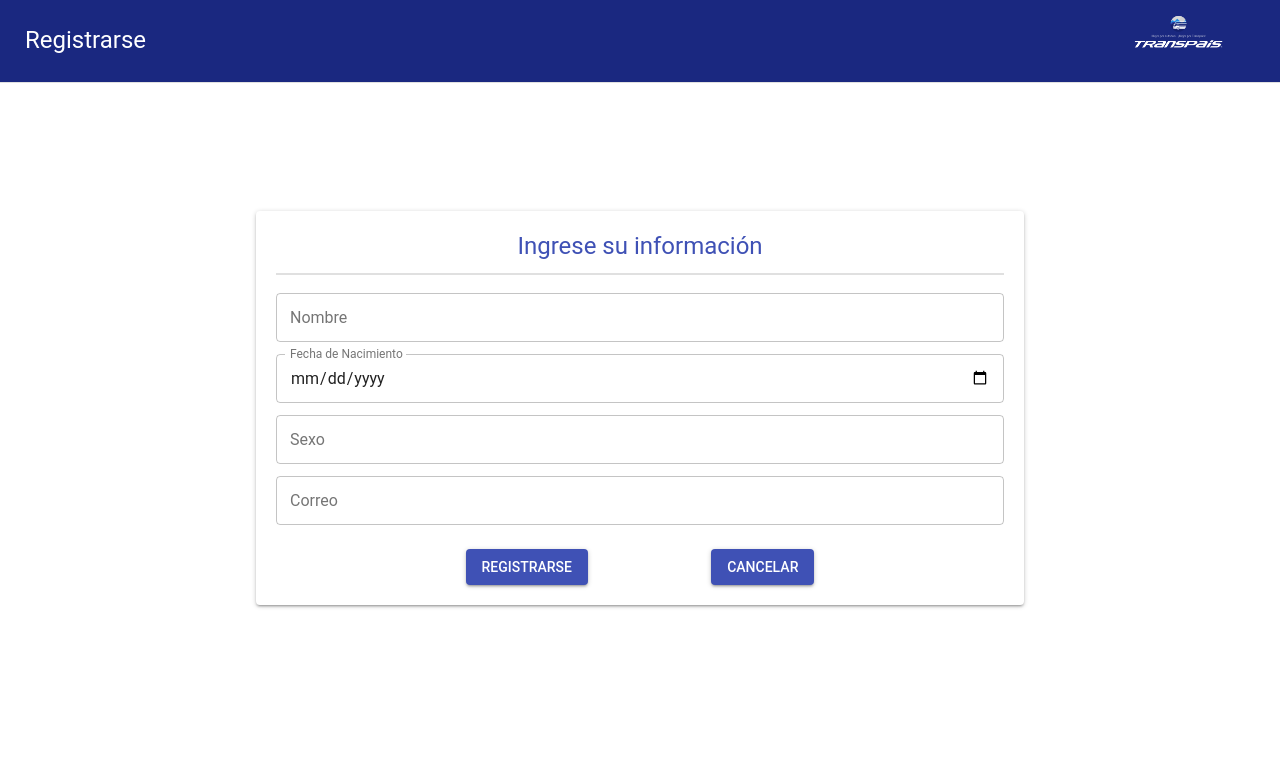
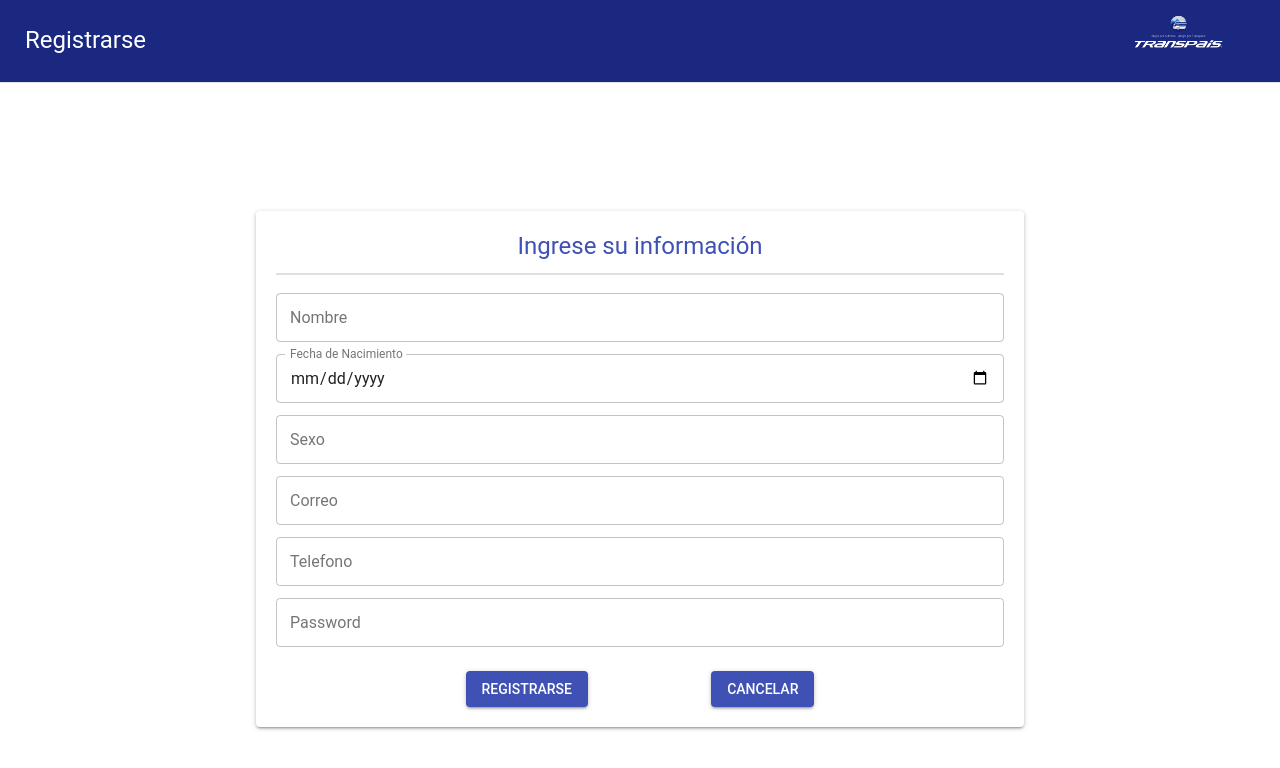
Before and after one commit to msordia/AMS, a React (Create React App) app in the folder web-app/: page /registrarUsuario in a window 1280 px wide. Shown: the top 768 px of the page. Built offline with nearby package versions, Linux system fonts and the light colour scheme.

Commit message:
Added User Registration

```diff
--- a/web-app/src/Pages/Usuario/RegistrarUsuario.js
+++ b/web-app/src/Pages/Usuario/RegistrarUsuario.js
@@ -6,8 +6,11 @@ import TextField from '@material-ui/core/TextField';
 import Typography from '@material-ui/core/Typography';
 import Button from '@material-ui/core/Button';
 import PageHeader from '../../components/PageHeader';
+import axios from 'axios'
 
 import './RegistrarUsuario.css';
+const url = 'http://127.0.0.1:5000'
+
 
 class RegistrarUsuario extends Component {
 
@@ -18,7 +21,26 @@ class RegistrarUsuario extends Component {
 			FechaDeNacimiento: '0000-00-00',
 			Sexo: '',
 			Correo: '',
+			Telefono: '',
+			Password: ''
 		}
+	}
+
+
+	registrarUsuario = () => {
+		axios.post(`${url}/agregarCliente`, {
+			nombre: this.state.Nombre,
+			fecha_de_nacimiento: this.state.FechaDeNacimiento,
+			sexo: this.state.Sexo,
+			telefono: this.state.Telefono,
+			correo: this.state.Correo,
+			pw: this.state.Password
+		})
+		.then((response) => {
+			if(response.data == "Done"){
+				this.props.history.goBack();
+			}
+		})
 	}
 
 	render(){
@@ -80,8 +102,30 @@ class RegistrarUsuario extends Component {
 					                value={this.state.Correo}
 					                color="primary"
 					            />
+					            <TextField
+					                id="Telefono"
+					                label="Telefono"
+					                className="TextFieldS"
+					                margin="dense"
+					                variant="outlined"
+					                onChange={(input) => {this.setState({Telefono: input.target.value })}}
+					                fullWidth
+					                value={this.state.Telefono}
+					                color="primary"
+					            />
+					            <TextField
+					                id="Password"
+					                label="Password"
+					                className="TextFieldS"
+					                margin="dense"
+					                variant="outlined"
+					                onChange={(input) => {this.setState({Password: input.target.value })}}
+					                fullWidth
+					                value={this.state.Password}
+					                color="primary"
+					            />
 							    <div className="ActualizarBottones">
-								    <Button variant="contained" color="primary" onClick={this.crearCita}>
+								    <Button variant="contained" color="primary" onClick={this.registrarUsuario}>
 							              Registrarse
 							            </Button>
 							             <Button variant="contained" color="primary" onClick={() => {this.props.history.goBack()}}>
```
Also changed, not shown: 1 other file (tests, documents, lock files or other folders).
